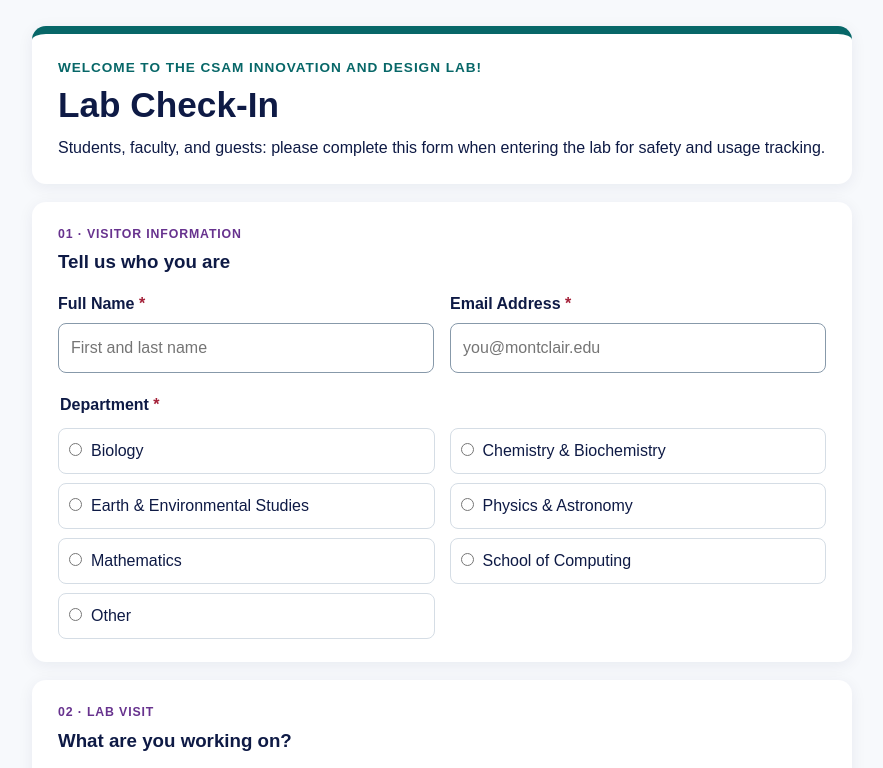
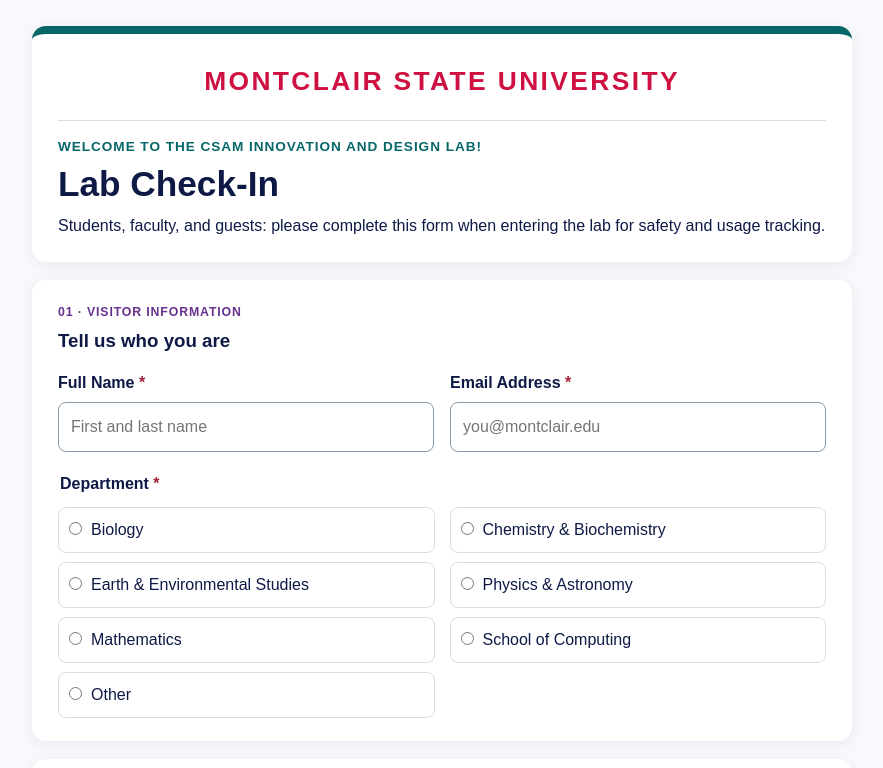
Before and after one commit to frimpongm1/csam-safety-quiz, a plain HTML site: page check-in.html in a window 1280 px wide. Shown: the top 768 px of the page, without its empty margins (198-1081 px from the left). Drawn offline with Linux system fonts and the light colour scheme.

Commit message:
Add Montclair State University branding to check-in.html

```diff
--- a/check-in.html
+++ b/check-in.html
@@ -47,11 +47,14 @@
     footer{text-align:center;color:var(--muted);margin-top:24px;font-size:.9rem}
     footer a{color:var(--teal)}
     @media(max-width:620px){body{padding:14px 11px 34px}.grid,.departments{grid-template-columns:1fr}.panel,header{padding:19px 17px}button{width:100%}}
+
+    .university-brand{display:block;text-align:center;color:#ce1141;font-weight:800;letter-spacing:.09em;font-size:clamp(1.15rem,3.5vw,1.65rem);padding:4px 0 18px;margin-bottom:16px;border-bottom:1px solid #d5dde5}
   </style>
 </head>
 <body>
 <main>
   <header>
+    <div class="university-brand">MONTCLAIR STATE UNIVERSITY</div>
     <div class="eyebrow">Welcome to the CSAM Innovation and Design Lab!</div>
     <h1>Lab Check-In</h1>
     <p>Students, faculty, and guests: please complete this form when entering the lab for safety and usage tracking.</p>
```
